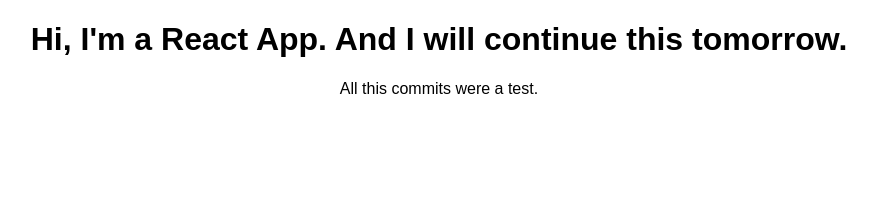
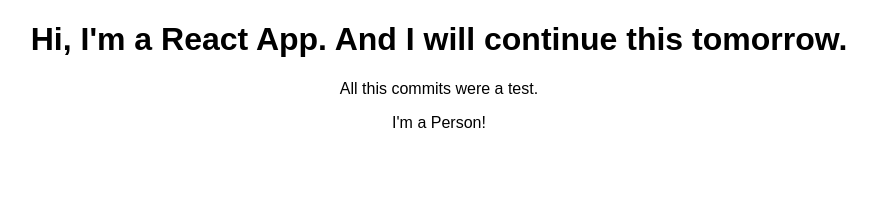
Before and after one commit to JahshiE/my-first-react-app, a React (Create React App) app: page / in a window 1280 px wide. Shown: the top 204 px of the page, without its empty margins (201-1078 px from the left). Built offline with nearby package versions, Linux system fonts and the light colour scheme.

Commit message:
Created a 'Person' functional component

```diff
--- a/src/App.js
+++ b/src/App.js
@@ -1,5 +1,6 @@
 import React, { Component } from 'react';
 import './App.css';
+import Person from './Person/Person'
 
 class App extends Component {
   render() {
@@ -7,6 +8,7 @@
       <div className="App">
         <h1>Hi, I'm a React App. And I will continue this tomorrow.</h1>
         <p>All this commits were a test.</p>
+        <Person />
       </div>
     );
     // return React.createElement('div', {className: 'App'}, React.createElement('h1', null, 'Does this work now?'));
--- /dev/null
+++ b/src/Person/Person.js
@@ -0,0 +1,12 @@
+import React from 'react';
+
+// Using ES6
+
+// lowercase person for the function name, usually same as file name.
+const person = () => {
+    return (
+        <p>I'm a Person!</p>
+    )
+}
+
+export default person;
```
